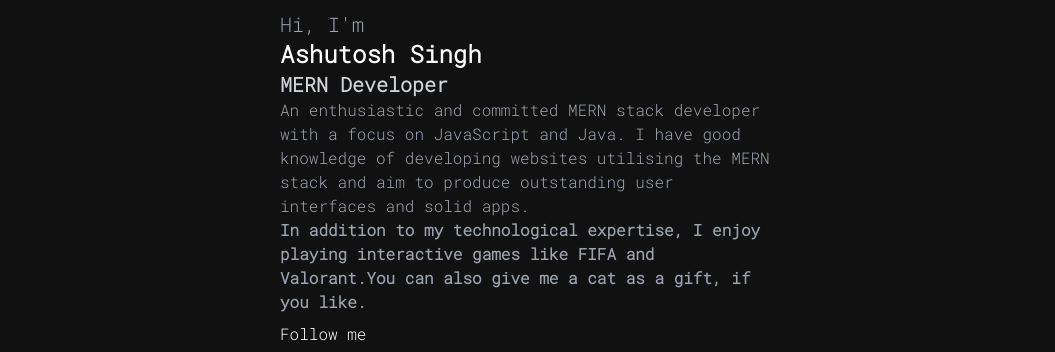
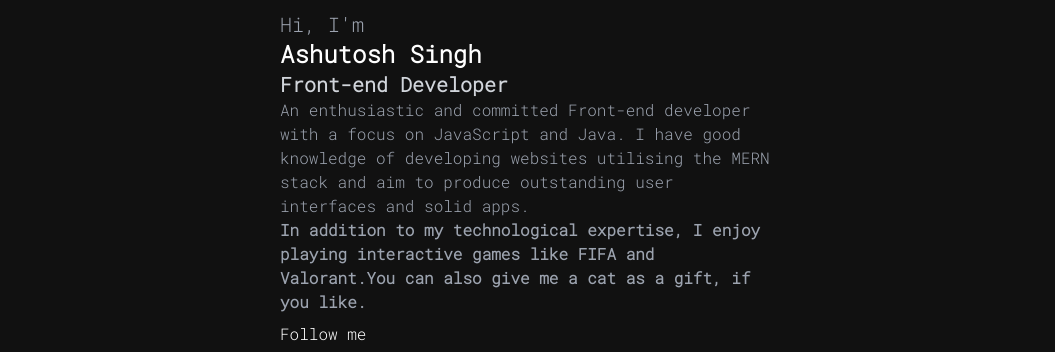
Before and after one commit to ashu-tosh-singh/portfolio, a React (Create React App) app: page / in a window 1280 px wide. Shown: the part 218-570 px from the top of the page, without its empty margins (112-1167 px from the left). Built offline with nearby package versions, Linux system fonts and the light colour scheme.

Commit message:
updated resume

```diff
--- a/src/components/Hiro.js
+++ b/src/components/Hiro.js
@@ -23,9 +23,9 @@ export default function Hiro() {
           <div className="flex flex-col w-full mt-8">
             <h1 className="text-xl text-gray-400">Hi, I'm</h1>
             <h1 className="text-2xl font-bold">Ashutosh Singh</h1>
-            <p class="text-xl font-bold text-gray-300">MERN Developer</p>
+            <p class="text-xl font-bold text-gray-300">Front-end Developer</p>
             <p className="text-md font-light text-gray-400">
-              An enthusiastic and committed MERN stack developer with a focus on
+              An enthusiastic and committed Front-end developer with a focus on
               JavaScript and Java. I have good knowledge of developing websites
               utilising the MERN stack and aim to produce outstanding user
               interfaces and solid apps.
```
Also changed, not shown: 1 other file (tests, documents, lock files or other folders).
